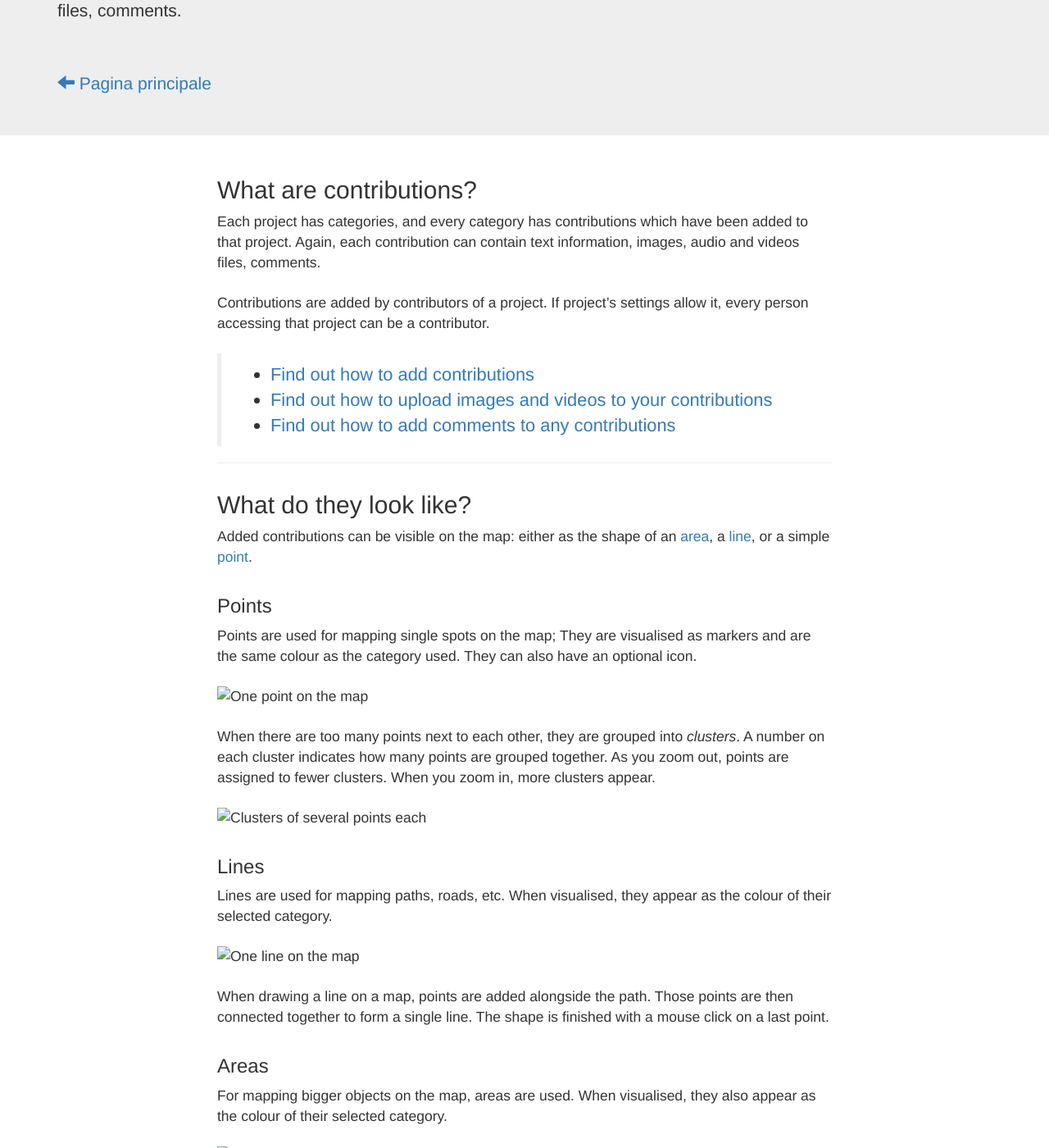
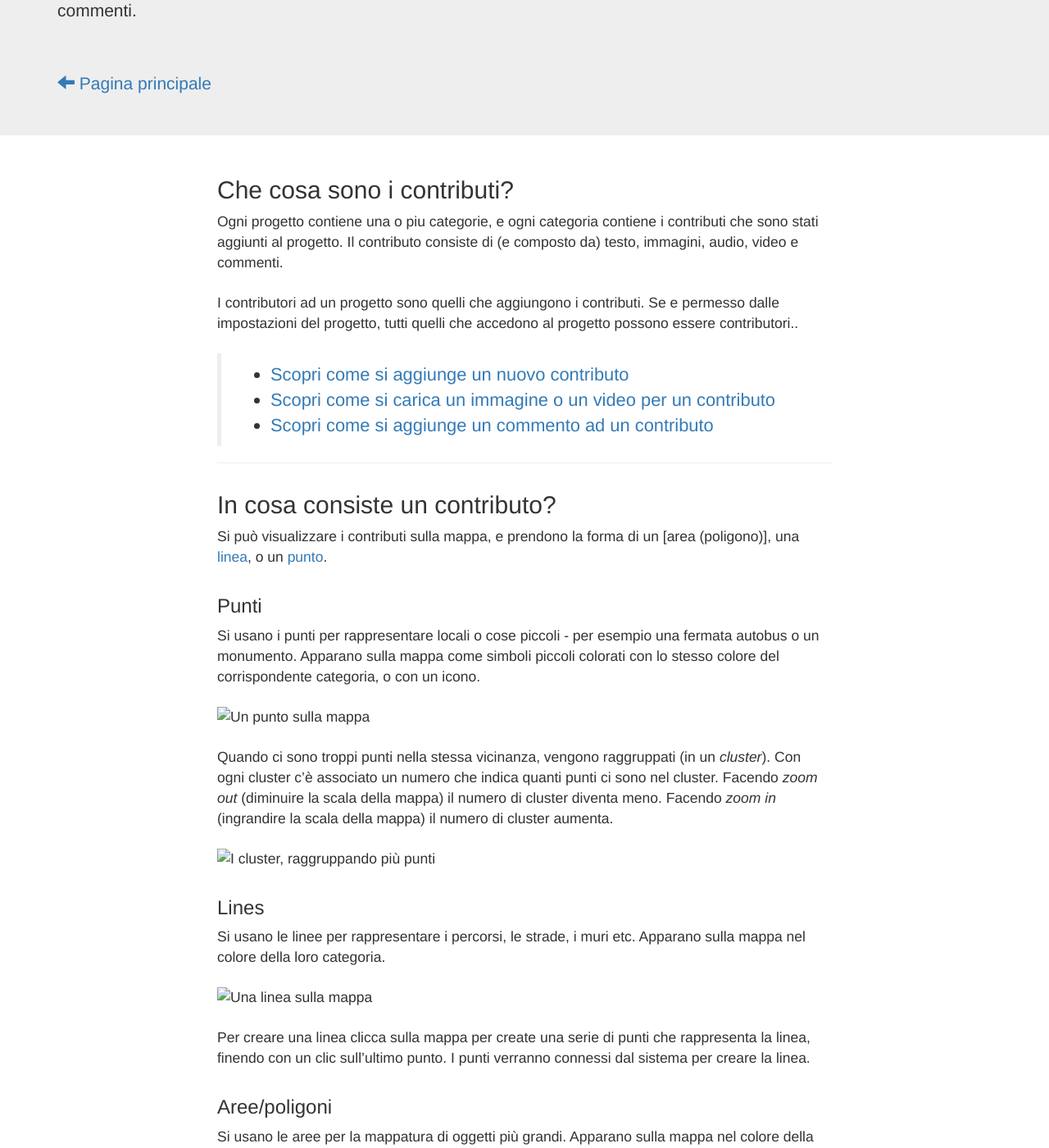
Before and after one commit to cbaldock/communitymaps-help, a Jekyll site: the page built from _it/overview-of-contributions.md, in a window 1280 px wide and 1400 px high, scrolled down 318 px. Shown: the whole window at 82% size. Built offline with Jekyll 4.4.1, drawn with Linux system fonts in a browser that asks for light colours; nearby versions of some CDN libraries; some of the changed text lies outside the part shown.

Commit message:
added translation of overview of contributions

```diff
--- a/_it/overview-of-contributions.md
+++ b/_it/overview-of-contributions.md
@@ -1,53 +1,54 @@
 ---
 layout: italian
-title: "Overview of contributions"
-subtitle: "Every contribution added to the map contains some data: text information, media files, comments."
+title: "Che cosa sono i contributi?"
+subtitle: "Tutti i contributi contengono informazione/dati - testo, file multimediali, commenti."
 ---
 
-## What are contributions?
+## Che cosa sono i contributi?
 
-Each project has categories, and every category has contributions which have been added to that project. Again, each contribution can contain text information, images, audio and videos files, comments.
+Ogni progetto contiene una o piu categorie, e ogni categoria contiene i contributi che sono stati aggiunti al progetto.  Il contributo consiste di (e composto da) testo, immagini, audio, video e commenti.
 
-Contributions are added by contributors of a project. If project’s settings allow it, every person accessing that project can be a contributor.
+I contributori ad un progetto sono quelli che aggiungono i contributi.  Se e permesso dalle impostazioni del progetto, tutti quelli che accedono al progetto possono essere contributori..
 
-> * [Find out how to add contributions](add-new-contribution.html)
-> * [Find out how to upload images and videos to your contributions](upload-media-files.html)
-> * [Find out how to add comments to any contributions](add-comments.html)
+> * [Scopri come si aggiunge un nuovo contributo](add-new-contribution.html)
+> * [Scopri come si carica un immagine o un video per un contributo](upload-media-files.html)
+> * [Scopri come si aggiunge un commento ad un contributo](add-comments.html)
 
 ---
 
-## What do they look like?
+## In cosa consiste un contributo?
 
-Added contributions can be visible on the map: either as the shape of an [area](#areas), a [line](#lines), or a simple [point](#points).
+Si può visualizzare i contributi sulla mappa, e prendono la forma di un [area (poligono)], una [linea](#lines), o un [punto](#points).
 
-### Points
+### Punti
 
-Points are used for mapping single spots on the map; They are visualised as markers and are the same colour as the category used. They can also have an optional icon.
+Si usano i punti per rappresentare locali o cose piccoli - per esempio una fermata autobus o un monumento.  Apparano sulla mappa come simboli piccoli colorati con lo stesso colore del corrispondente categoria, o con un icono.
 
-![One point on the map](/images/it/contribution-point.png)
+![Un punto sulla mappa](/images/it/contribution-point.png)
 
-When there are too many points next to each other, they are grouped into *clusters*. A number on each cluster indicates how many points are grouped together. As you zoom out, points are assigned to fewer clusters. When you zoom in, more clusters appear.
+Quando ci sono troppi punti nella stessa vicinanza, vengono raggruppati (in un *cluster*). Con ogni cluster c'è associato un numero che indica quanti punti ci sono nel cluster.  Facendo *zoom out* (diminuire la scala della mappa) il numero di cluster diventa meno.  Facendo *zoom in* (ingrandire la scala della mappa) il numero di cluster aumenta.
 
-![Clusters of several points each](/images/it/clusters.png)
+![I cluster, raggruppando più punti](/images/it/clusters.png)
 
 ### Lines
 
-Lines are used for mapping paths, roads, etc. When visualised, they appear as the colour of their selected category.
+Si usano le linee per rappresentare i percorsi, le strade, i muri etc. Apparano sulla mappa nel colore della loro categoria.
 
-![One line on the map](/images/it/contribution-line.png)
+![Una linea sulla mappa](/images/it/contribution-line.png)
 
-When drawing a line on a map, points are added alongside the path. Those points are then connected together to form a single line. The shape is finished with a mouse click on a last point.
+Per creare una linea clicca sulla mappa per create una serie di punti che rappresenta la linea, finendo con un clic sull’ultimo punto.  I punti verranno connessi dal sistema per creare la linea.
 
-### Areas
 
-For mapping bigger objects on the map, areas are used. When visualised, they also appear as the colour of their selected category.
+### Aree/poligoni
 
-![An area on the map](/images/it/contribution-area.png)
+Si usano le aree per la mappatura di oggetti più grandi. Apparano sulla mappa nel colore della loro categorie.
 
-Drawing an area is very similar to line. The only difference is that the last point of the shape is the first point added. Also areas have backgrounds with the same colour as category chosen.
+![Un’ area sulla mappa](/images/it/contribution-area.png)
+
+Il processo che si usa per disegnare un’area e molto simile a quello per una linea.  L’unico differenza e che per completare/chiudere l’area si deve cliccare ancora sul primo punto.
 
 ---
 
-## What’s next?
+## Il tutorial seguente:
 
-> **&#8627; Let’s learn** [**how to access contributions**](access-contributions.html)
+> **&#8627; Impariamo** [**come accedere ai contributi**](access-contributions.html)
```
